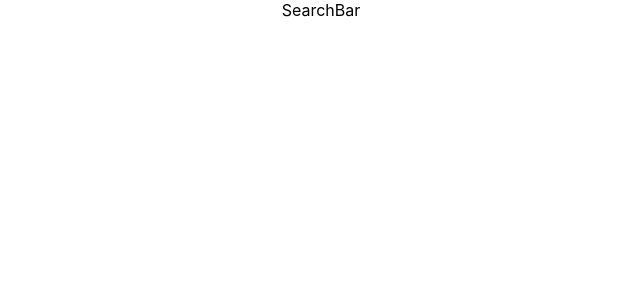
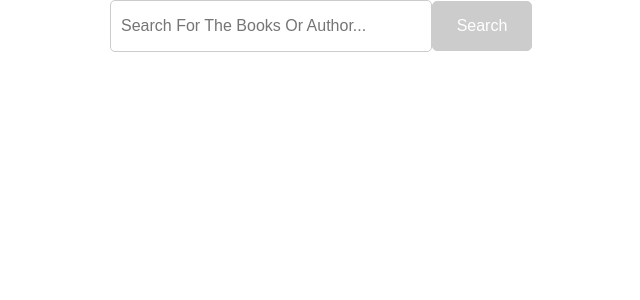
Before and after one commit to Dharmil4602/book-library, a React (Create React App) app: page / in a window 1280 px wide. Shown: the top 300 px of the page, without its empty margins (319-959 px from the left). Built offline with nearby package versions, Linux system fonts and the light colour scheme.

Commit message:
Added searchBar css

```diff
--- a/src/components/SearchBar.js
+++ b/src/components/SearchBar.js
@@ -1,8 +1,14 @@
 import React from 'react'
+import '../styles/search.css'
 
 function SearchBar() {
   return (
-    <div>SearchBar</div>
+    <>
+    <div className='searchBar'>
+        <input type="text" placeholder="Search For The Books Or Author..."/>
+        <button>Search</button>
+    </div>
+    </>
   )
 }
 
--- /dev/null
+++ b/src/styles/search.css
@@ -0,0 +1,27 @@
+.searchBar
+{
+    width: 100%;
+    height: 50px;
+}
+
+.searchBar input
+{
+    width: 300px;
+    height: 100%;
+    border: 1px solid #ccc;
+    border-radius: 5px;
+    padding: 0 10px;
+    font-size: 16px;
+}
+
+.searchBar button
+{
+    width: 100px;
+    height: 100%;
+    border: 1px solid #ccc;
+    border-radius: 5px;
+    background-color: #ccc;
+    color: #fff;
+    font-size: 16px;
+    cursor: pointer;
+}
```
